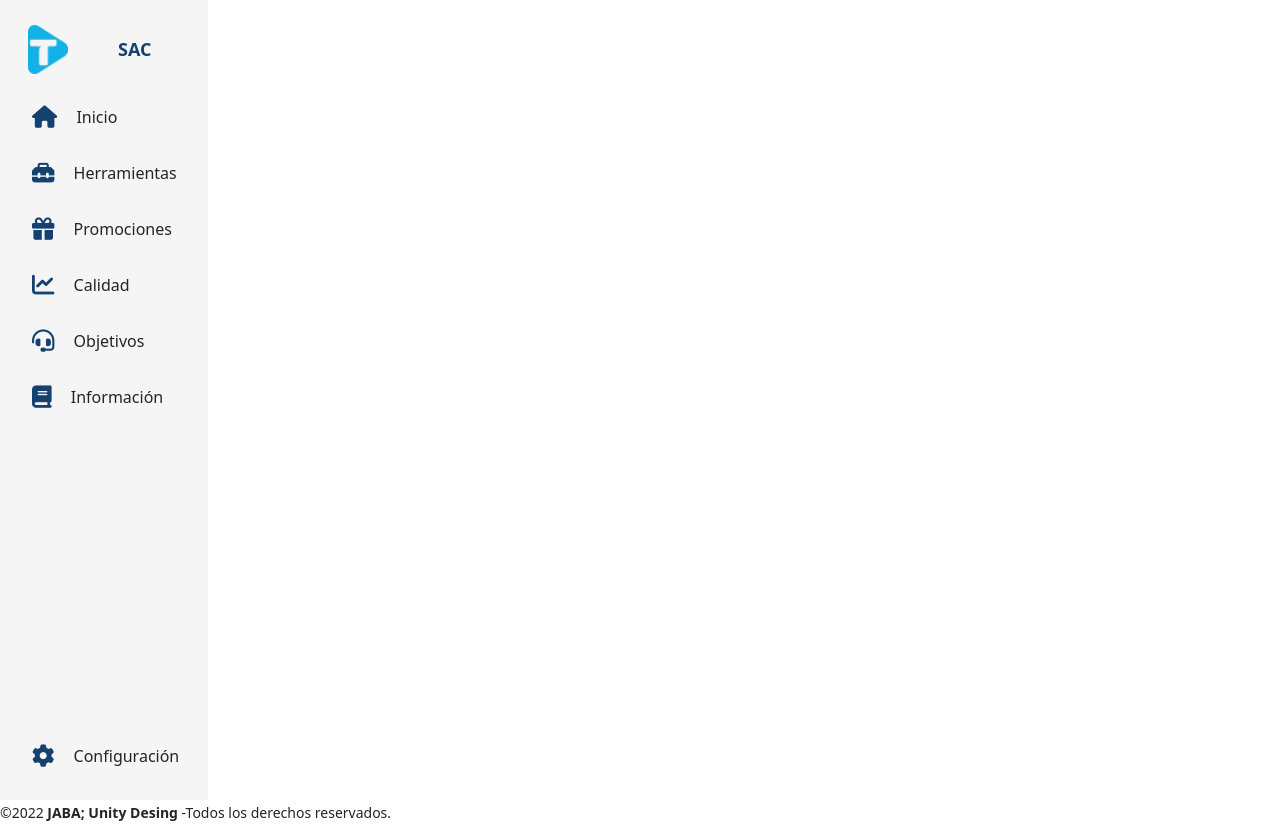
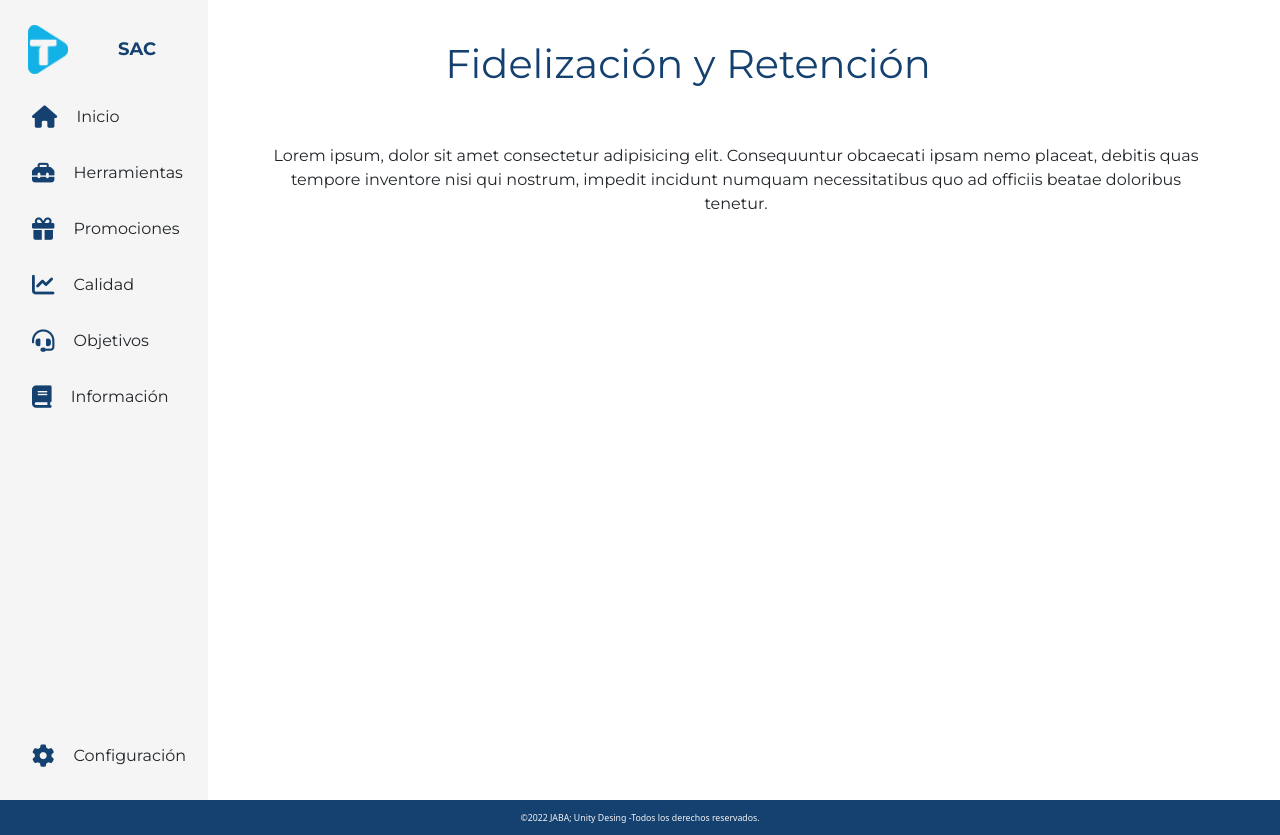
Before and after one commit to Amelissarc/Tlc-Sac, a website: page index.html in a window 1280 px wide. Drawn offline with nearby package versions, Linux system fonts and the light colour scheme.

Commit message:
index.html

```diff
--- a/index.html
+++ b/index.html
@@ -50,11 +50,17 @@
         <!--Right content goes here-->
         <div class="right-content"></div>
         </div>
-        <div class="parallax img-uno" id="m">
-            <div class="texto-interior">
-                <h1 id="m">Fidelización y Retención</h1>
+        <div class="content">
+            <div class="title-hero">
+                <h1>Fidelización y Retención</h1>
             </div>
-        </div><!-- .parallax -->
+            <div class="text-hero">
+                <p>Lorem ipsum, dolor sit amet consectetur adipisicing elit. Consequuntur obcaecati ipsam nemo placeat, debitis quas tempore inventore nisi qui nostrum, impedit incidunt numquam necessitatibus quo ad officiis beatae doloribus tenetur.</p>
+            </div>
+        </div>
+
+
+
     </main>
 
 
--- a/scss/base/colors.scss
+++ b/scss/base/colors.scss
@@ -1,3 +1,5 @@
-h1{
+.title-hero h1{
     color: #14416f;
+    font-family:'Montserrat', sans-serif;
+    font-weight: 400;
 }
--- a/scss/components/animaciones.scss
+++ /dev/null
@@ -1,24 +0,0 @@
-.parallas, .main, .texto{margin:0 auto}
-
-.parallax{
-	background-attachment: fixed;
-	background-position: center;
-	background-repeat: no-repeat;
-	background-size:  cover;
-	height:30rem;
-	max-width: 100%;
-	position: relative
-}
-
-.texto-interior{
-	color:#fff;
-	font-size: 60px;
-	font-weight: bold;
-	left: 10%;
-	position: absolute;
-	text-align: center;
-	top:40%;
-	width: 80%
-}
-
-.img-uno{background-image: url(https://images.pexels.com/photos/4091169/pexels-photo-4091169.jpeg?auto=compress&cs=tinysrgb&w=1260&h=750&dpr=1)}
--- a/scss/layout/body.scss
+++ b/scss/layout/body.scss
@@ -6,4 +6,5 @@
 
 main {
    display: flex;
+   font-family:'Montserrat', sans-serif;;
 }
--- a/scss/layout/footer.scss
+++ b/scss/layout/footer.scss
@@ -0,0 +1,8 @@
+footer {
+    background-color: #14416f;
+    text-align: center;
+    color: whitesmoke;
+    font-weight: 100;
+    font-size: 10px;
+    padding: 10px;
+}
--- a/scss/layout/header.scss
+++ b/scss/layout/header.scss
@@ -0,0 +1,95 @@
+.main-container {
+    width: 100%;
+    height: 100vh;
+    background-color: white;
+}
+.left-menu {
+    background-color: whitesmoke;
+    position: relative;
+    width: 4.5rem;
+    height: 100vh;
+    display: flex;
+    flex-direction: column;
+    overflow: hidden;
+    transition: all .3s ease;
+}
+.left-menu:hover {
+    width: 13rem;
+
+}
+.left-menu ul li a {
+    display: flex;
+}
+.logo {
+    width: 80px;
+    position: relative;
+    top: 1rem;
+    margin-bottom: 2rem;
+    left: 0.5rem;
+    display: flex;
+    margin: 10px 0 0 0px;
+    justify-content: center;
+    align-items: center;
+}
+.logo img {
+    width: 40px;
+    z-index: 100;
+    position: absolute;
+}
+.logo span {
+    font-weight: bold;
+    padding: 10px;
+    font-size: 18px;
+    text-transform: uppercase;
+    display: contents;
+}
+.logo a {
+    position: relative;
+    left: 100px;
+    color: #14416f;
+    font-size: 18px;
+    display: table;
+    text-align: left;
+    width: 300px;
+    text-decoration: none;
+    padding: 10px;
+}
+.left-menu ul {
+    margin-top: 2rem;
+    display: flex;
+    flex-direction: column;
+    align-items: flex-start;
+}
+ul li {
+    display: flex;
+    list-style: none;
+    margin-bottom: 1rem;
+    margin-top: 1rem;
+    align-items: center;
+    transition: all .3s linear;
+}
+ul li a {
+    text-decoration: none;
+    color: #14416f;
+    font-size: 1.4rem;
+    cursor: pointer;
+    transition: all .3s linear;
+    margin-right: 1.2rem;
+}
+.sidebar-item i {
+    width: 20px;
+    height: 20px;
+    text-align: center;
+}
+#settings {
+    position: absolute;
+    bottom: 1rem;
+}
+.left-menu ul li:hover {
+    transform: translateX(.4rem);
+    transition: all .4s linear;
+}
+.left-menu ul li:hover .fa-solid , .left-menu ul li:hover a {
+    font-weight: bold;
+    color: #12b2e6;
+}
--- a/scss/views/home.scss
+++ b/scss/views/home.scss
@@ -1,103 +1,17 @@
-.main-container {
-    width: 100%;
-    height: 100vh;
-    background-color: white;
-}
-.left-menu {
-    background-color: whitesmoke;
-    position: relative;
-    width: 4.5rem;
-    height: 100vh;
+
+.content {
     display: flex;
     flex-direction: column;
-    overflow: hidden;
-    transition: all .3s ease;
+    position:absolute;
+    margin-left: 20%;
+    margin-right: 5%;
+    top: 5%;
+    text-align: center;
+    .title-hero {
+        margin-left: -10%;
+    }
+    .text-hero {
+        padding: 10px;
+        padding-top: 5%;
+    }
 }
-.left-menu:hover {
-    width: 13rem;
-
-}
-.left-menu ul li a {
-    display: flex;
-}
-.logo {
-    width: 80px;
-    position: relative;
-    top: 1rem;
-    margin-bottom: 2rem;
-    left: 0.5rem;
-    display: flex;
-    margin: 10px 0 0 0px;
-    justify-content: center;
-    align-items: center;
-}
-.logo img {
-    width: 40px;
-    z-index: 100;
-    position: absolute;
-}
-.logo span {
-    font-weight: bold;
-    padding: 10px;
-    font-size: 18px;
-    text-transform: uppercase;
-    display: contents;
-}
-.logo a {
-    position: relative;
-    left: 100px;
-    color: #14416f;
-    font-size: 18px;
-    display: table;
-    text-align: left;
-    width: 300px;
-    text-decoration: none;
-    padding: 10px;
-}
-.left-menu ul {
-    margin-top: 2rem;
-    display: flex;
-    flex-direction: column;
-    align-items: flex-start;
-}
-ul li {
-    display: flex;
-    list-style: none;
-    margin-bottom: 1rem;
-    margin-top: 1rem;
-    align-items: center;
-    transition: all .3s linear;
-}
-ul li a {
-    text-decoration: none;
-    color: #14416f;
-    font-size: 1.4rem;
-    cursor: pointer;
-    transition: all .3s linear;
-    margin-right: 1.2rem;
-}
-.sidebar-item i {
-    width: 20px;
-    height: 20px;
-    text-align: center;
-}
-#settings {
-    position: absolute;
-    bottom: 1rem;
-}
-.left-menu ul li:hover {
-    transform: translateX(.4rem);
-    transition: all .4s linear;
-}
-.left-menu ul li:hover .fa-solid , .left-menu ul li:hover a {
-    font-weight: bold;
-    color: #12b2e6;
-}
-
-.parallax {
-    display: flex;
-    position:absolute;
-    margin-left: 35%;
-    top: 20%;
-    text-align: center;
-}
```
Also changed, not shown: css/main.css.
